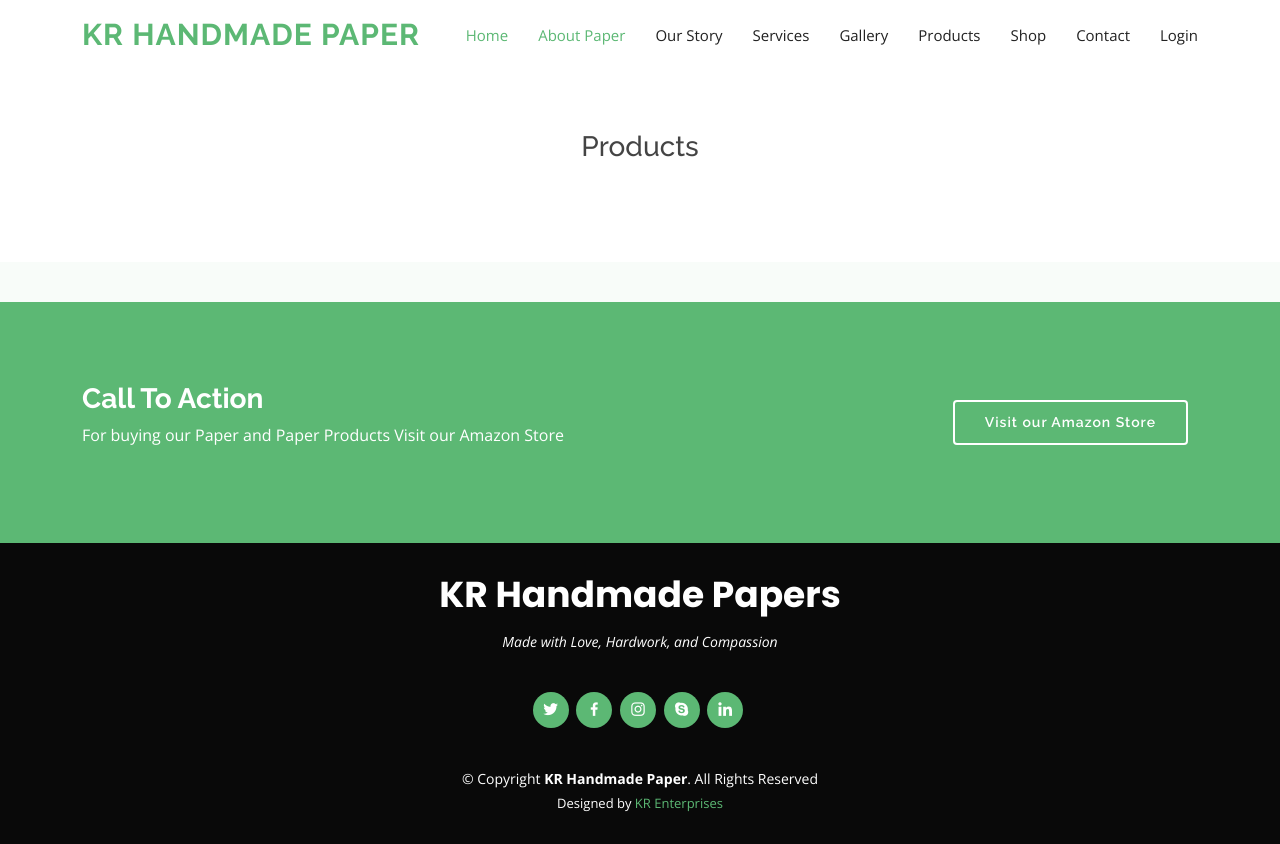
After one commit to krhandmadepaper/krpapers, a PHP site: page /Main/product.php in a window 1280 px wide. The commit adds this page. Run offline with PHP 8.4, Linux system fonts and the light colour scheme; data that the repository does not hold is empty.

Commit message:
Productpagechanges

```diff
--- a/Home/index.php
+++ b/Home/index.php
@@ -91,7 +91,10 @@ if (isset($_SESSION['user_id']) && $_SESSION['user_type'] === 'Admin') {
 
 <?php
 } else {
-    header("Location: ../login/login.php"); // Redirect to the login page if not logged in or not an Admin
+    // header("Location:../login/login.php"); // Redirect to the login page if not logged in or not an Admin
+    ?><script>
+            window.location.href = "../login/login.php";
+        </script><?php
     exit();
 }
 ?>
--- /dev/null
+++ b/Main/product.php
@@ -0,0 +1,189 @@
+<!DOCTYPE html>
+<html lang="en">
+
+<head>
+  <meta charset="utf-8">
+  <meta content="width=device-width, initial-scale=1.0" name="viewport">
+
+  <title>KR Handmade Papers</title>
+  <meta content="" name="description">
+  <meta content="" name="keywords">
+    <!-- Bootstrap -->
+    <link rel="stylesheet" href="https://maxcdn.bootstrapcdn.com/bootstrap/4.5.2/css/bootstrap.min.css">
+    <script src="https://maxcdn.bootstrapcdn.com/bootstrap/4.5.2/js/bootstrap.min.js"></script>
+
+  <!-- Favicons -->
+  <link href="assets/img/favicon.png" rel="icon">
+  <link href="assets/img/apple-touch-icon.png" rel="apple-touch-icon">
+
+  <!-- Google Fonts -->
+  <link href="https://fonts.googleapis.com/css?family=Open+Sans:300,300i,400,400i,600,600i,700,700i|Raleway:300,300i,400,400i,500,500i,600,600i,700,700i|Poppins:300,300i,400,400i,500,500i,600,600i,700,700i" rel="stylesheet">
+
+  <!-- Vendor CSS Files -->
+  <link href="assets/vendor/animate.css/animate.min.css" rel="stylesheet">
+  <link href="assets/vendor/bootstrap/css/bootstrap.min.css" rel="stylesheet">
+  <link href="assets/vendor/bootstrap-icons/bootstrap-icons.css" rel="stylesheet">
+  <link href="assets/vendor/boxicons/css/boxicons.min.css" rel="stylesheet">
+  <link href="assets/vendor/glightbox/css/glightbox.min.css" rel="stylesheet">
+  <link href="assets/vendor/swiper/swiper-bundle.min.css" rel="stylesheet">
+
+  <!-- Template Main CSS File -->
+  <link href="assets/css/style.css" rel="stylesheet">
+    <style>
+    .shorten-text {
+    white-space: nowrap; /* Prevent line breaks */
+    overflow: hidden; /* Hide overflowing text */
+    text-overflow: ellipsis; /* Show "..." at the end of the text */
+    width: 150px; /* Set the width of the container */
+}
+    </style>
+  <!-- =======================================================
+  * Template Name: Green - v4.10.0
+  * Template URL: https://bootstrapmade.com/green-free-one-page-bootstrap-template/
+  * Author: BootstrapMade.com
+  * License: https://bootstrapmade.com/license/
+  ======================================================== -->
+</head>
+
+<body>
+
+  <!-- ======= Top Bar ======= -->
+  <!-- <section id="topbar" class="d-flex align-items-center">
+    <div class="container d-flex justify-content-center justify-content-md-between">
+      <div class="contact-info d-flex align-items-center">
+        <i class="bi bi-envelope-fill"></i><a href="mailto:contact@example.com">contact@krhandmadepaper.com</a>
+        <i class="bi bi-phone-fill phone-icon"></i> +91-6396262842
+      </div>
+      <div class="social-links d-none d-md-block">
+        <a href="#" class="twitter"><i class="bi bi-twitter"></i></a>
+        <a href="#" class="facebook"><i class="bi bi-facebook"></i></a>
+        <a href="#" class="instagram"><i class="bi bi-instagram"></i></a>
+        <a href="#" class="linkedin"><i class="bi bi-linkedin"></i></i></a>
+      </div>
+    </div>
+  </section> -->
+
+  <!-- ======= Header ======= -->
+  <header id="header" class="d-flex align-items-center">
+    <div class="container d-flex align-items-center">
+
+      <h6 class="logo me-auto"><a href="index.html">KR Handmade Paper </a></h6>
+      <!-- Uncomment below if you prefer to use an image logo -->
+      <!-- <a href="index.html" class="logo me-auto"><img src="assets/img/logo.png" alt="" class="img-fluid"></a>-->
+
+      <nav id="navbar" class="navbar">
+      <ul>
+          <li><a class="nav-link scrollto active" href="index.html">Home</a></li>
+          <li><a class="nav-link scrollto" href="index.html#about">About Paper</a></li>
+          <li><a class="nav-link scrollto " href="index.html#story">Our Story</a></li>
+          <li><a class="nav-link scrollto " href="index.html#services">Services</a></li>
+          <li><a class="nav-link scrollto" href="index.html#products">Gallery</a></li>
+          <li><a class="nav-link scrollto" href="product.php">Products</a></li>
+          <li><a class="nav-link scrollto" href="index.htmlproduct.php">Shop</a></li>
+          <li><a class="nav-link scrollto" href="index.html#contact">Contact</a></li>
+          <li><a class="nav-link scrollto" href="../home/index.php">Login</a></li>
+        </ul>
+        <i class="bi bi-list mobile-nav-toggle"></i>
+      </nav><!-- .navbar -->
+
+    </div>
+  </header><!-- End Header -->
+    <!-- ======= About Us Section ======= -->
+    <section id="about" class="about">
+      <div class="container">
+        <div class="section-title">
+          <h3>Products</h3>
+        </div>
+      </div>
+    </section><!-- End About Us Section -->
+
+
+    <!-- ======= Featured Story Section ======= -->
+    <section id="story" class="featured-services section-bg">
+      <div class="container">
+
+        <div class="row no-gutters">
+        <?php
+    include "../Home/database/conn.php";
+        if($con)
+    {
+            $sql = "SELECT * FROM `products`";
+            $result = mysqli_query($con,$sql);
+            while($data = mysqli_fetch_assoc($result))
+        { ?>
+          <div class="col-lg-3 col-md-4">
+            <div class="icon-box">
+              <div class="icon">
+                <a href="product-details.php?productid=<?php echo $data["product_id"]; ?> ">
+                    <img src="<?php echo $data["image"]; ?>"  class="img-fluid rounded" alt="Example Image">
+                </a>
+              </div>
+              <h4 class="title"><a href="product-details.php?productid=<?php echo $data["product_id"]; ?> "><?php echo $data["product_name"]; ?></a></h4>
+              <!-- <p class="description shorten-text"><?php echo $data["description"]; ?> </p> -->
+            </div>
+          </div>
+          <?php
+        }
+    }
+?>
+
+      </div>
+    </section><!-- End Featured Story Section -->
+
+    <!-- ======= Cta Section ======= -->
+    <section id="cta" class="cta">
+      <div class="container">
+
+        <div class="row">
+          <div class="col-lg-9 text-center text-lg-start">
+            <h3>Call To Action</h3>
+            <p> For buying our Paper and Paper Products Visit our Amazon Store </p>
+          </div>
+          <div class="col-lg-3 cta-btn-container text-center">
+            <a class="cta-btn align-middle" href="https://www.amazon.in/s?me=A1B43BNXXR8HCV&marketplaceID=A21TJRUUN4KGV">Visit our Amazon Store</a>
+          </div>
+        </div>
+
+      </div>
+    </section><!-- End Cta Section -->
+
+  <!-- ======= Footer ======= -->
+  <footer id="footer">
+    <div class="container">
+      <h3>KR Handmade Papers</h3>
+      <p>Made with Love, Hardwork, and Compassion</p>
+      <div class="social-links">
+        <a href="#" class="twitter"><i class="bx bxl-twitter"></i></a>
+        <a href="#" class="facebook"><i class="bx bxl-facebook"></i></a>
+        <a href="#" class="instagram"><i class="bx bxl-instagram"></i></a>
+        <a href="#" class="google-plus"><i class="bx bxl-skype"></i></a>
+        <a href="#" class="linkedin"><i class="bx bxl-linkedin"></i></a>
+      </div>
+      <div class="copyright">
+        &copy; Copyright <strong><span>KR Handmade Paper</span></strong>. All Rights Reserved
+      </div>
+      <div class="credits">
+        <!-- All the links in the footer should remain intact. -->
+        <!-- You can delete the links only if you purchased the pro version. -->
+        <!-- Licensing information: https://bootstrapmade.com/license/ -->
+        <!-- Purchase the pro version with working PHP/AJAX contact form: https://bootstrapmade.com/green-free-one-page-bootstrap-template/ -->
+        Designed by <a href="#">KR Enterprises</a>
+      </div>
+    </div>
+  </footer><!-- End Footer -->
+
+  <a href="#" class="back-to-top d-flex align-items-center justify-content-center"><i class="bi bi-arrow-up-short"></i></a>
+
+  <!-- Vendor JS Files -->
+  <script src="assets/vendor/bootstrap/js/bootstrap.bundle.min.js"></script>
+  <script src="assets/vendor/glightbox/js/glightbox.min.js"></script>
+  <script src="assets/vendor/isotope-layout/isotope.pkgd.min.js"></script>
+  <script src="assets/vendor/swiper/swiper-bundle.min.js"></script>
+  <script src="assets/vendor/php-email-form/validate.js"></script>
+
+  <!-- Template Main JS File -->
+  <script src="assets/js/main.js"></script>
+
+</body>
+
+</html>
```
Also changed, not shown: Main/index.html (+5 -4 lines), Main/product-details.php (added, +205 -0 lines), Main/assets/img/products/Marigoldenv.jpeg (added), Main/assets/img/products/card1.jpeg (added), 2 other files.
